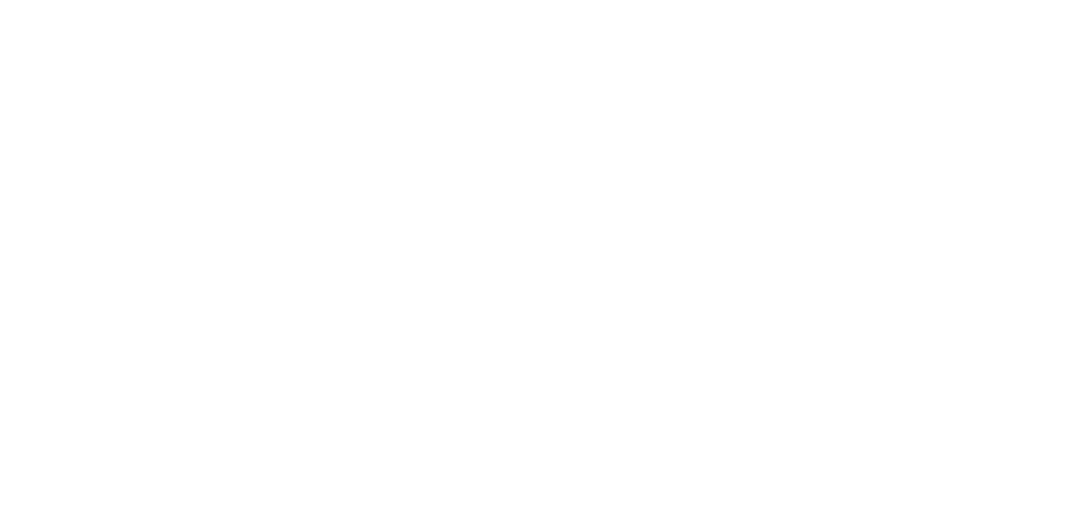
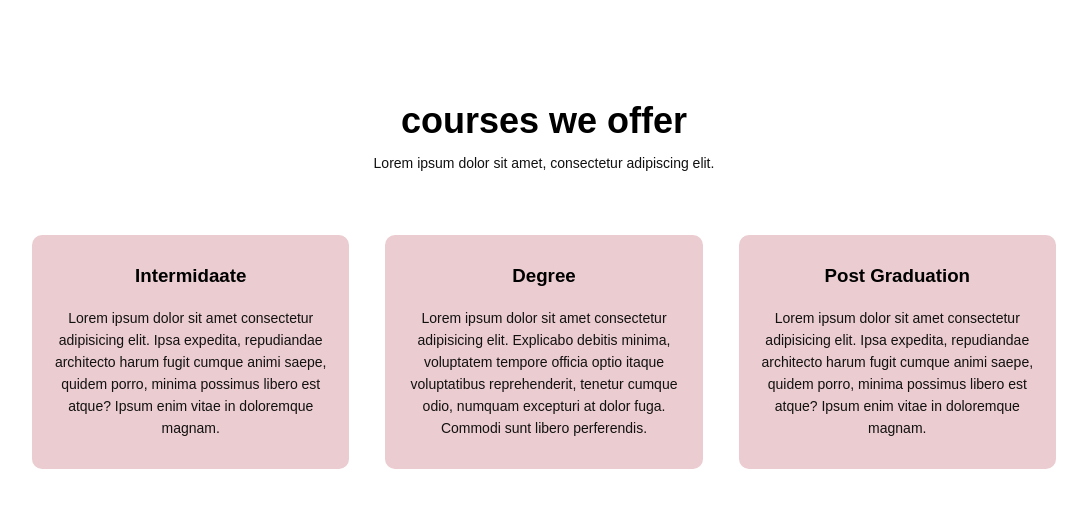
Before and after one commit to EmmanuelUkaegbu/Team-Project, a React (Vite) app: page / in a window 1280 px wide. Shown: the top 508 px of the page, without its empty margins (96-1183 px from the left). Built offline with nearby package versions, Linux system fonts and the light colour scheme.

Commit message:
added courses-features

```diff
--- a/src/Component/Course.css
+++ b/src/Component/Course.css
@@ -0,0 +1,55 @@
+.course {
+    width: 80%;
+    margin: auto;
+    text-align: center;
+    padding-top: 100px;
+}
+
+h1 {
+    font-size: 36px;
+    font-weight: 600;
+}
+
+p {
+    color: rgb(18, 17, 17);
+    font-size: 14px;
+    font-weight: 300;
+    line-height: 22px;
+    padding: 10px;
+}
+
+.row {
+    margin-top: 5%;
+    display: flex;
+    justify-content: space-between;
+
+}
+
+.course-col {
+    flex-basis: 31%;
+    background: rgb(235, 204, 208);
+    border-radius: 10px;
+    margin-bottom: 5%;
+    padding: 20px 12px;
+    box-sizing: border-box;
+    transition: 0.5s;
+}
+
+h3 {
+    text-align: center;
+    font-weight: 600;
+    margin: 10px 0;
+}
+
+
+.course-col:hover {
+    box-shadow: 0 0 20px 0px rgba(0, 0, 0, 0.2);
+}
+
+
+
+@media(max-width: 700px) {
+    .row {
+        flex-direction: column;
+    }
+}
--- a/src/Component/Course.tsx
+++ b/src/Component/Course.tsx
@@ -1,5 +1,34 @@
+
+import "./Course.css"
 const Course = () => {
-  return <div></div>;
-};
+  return (
+    <div>
+      <section className="course">
+        <h1>courses we offer</h1>
+        <p>Lorem ipsum dolor sit amet, consectetur adipiscing elit.</p>
+        <div className="row">
+          <div className="course-col">
+            <h3>Intermidaate</h3>
+            <p>Lorem ipsum dolor sit amet consectetur adipisicing elit. Ipsa expedita, repudiandae architecto harum fugit cumque animi saepe, quidem porro, minima possimus libero est atque? Ipsum enim vitae in doloremque magnam.</p>
 
-export default Course;
+          </div>
+          <div className="course-col">
+            <h3>Degree</h3>
+            <p>Lorem ipsum dolor sit amet consectetur adipisicing elit. Explicabo debitis minima, voluptatem tempore officia optio itaque voluptatibus reprehenderit, tenetur cumque odio, numquam excepturi at dolor fuga. Commodi sunt libero perferendis.</p>
+          </div>
+
+          <div className="course-col">
+            <h3>Post Graduation</h3>
+            <p>Lorem ipsum dolor sit amet consectetur adipisicing elit. Ipsa expedita, repudiandae architecto harum fugit cumque animi saepe, quidem porro, minima possimus libero est atque? Ipsum enim vitae in doloremque magnam.</p>
+
+          </div>
+
+        </div>
+      </section>
+
+
+    </div>
+  )
+}
+
+export default Course
```
